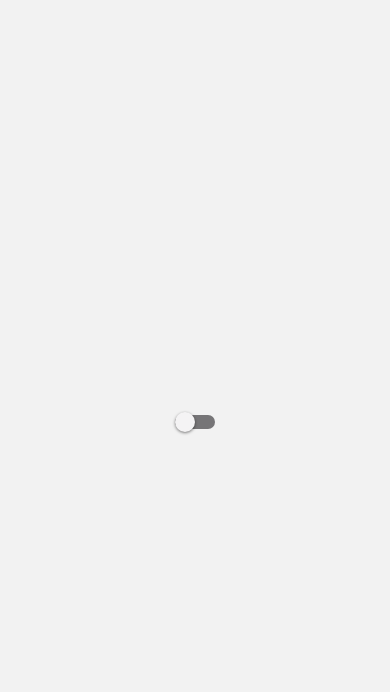
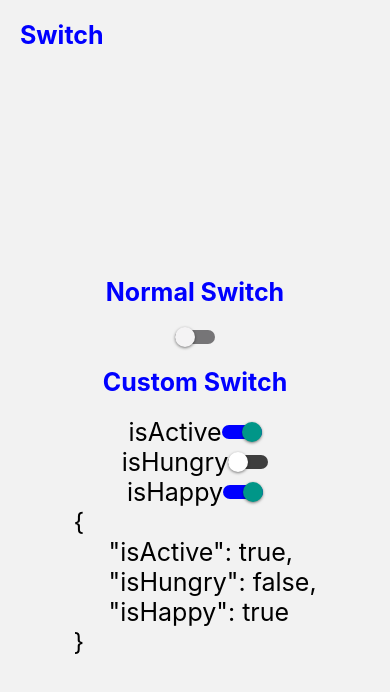
Before and after one commit to josueperezparejo/components-react-native, a React Native app: screen /SwitchScreen in a window 390 px wide. Shown: the top 692 px of the page. Built offline with nearby package versions, Linux system fonts and the light colour scheme.

Commit message:
custom switches

```diff
--- /dev/null
+++ b/src/components/CustomSwitch.tsx
@@ -0,0 +1,30 @@
+import { useState } from 'react'
+import { Switch } from 'react-native'
+import { View } from 'react-native'
+
+interface Props {
+    isActive: boolean,
+    onChange: (value: boolean) => void
+}
+
+export const CustomSwitch = ({ isActive, onChange }: Props) => {
+
+    const [isEnabled, setIsEnabled] = useState(isActive)
+
+    const toggleSwitch = () => {
+        setIsEnabled(previousState => !previousState)
+        onChange(!isEnabled)
+    }
+
+    return (
+        <View>
+            <Switch
+                trackColor={{ false: '#3e3e3e', true: 'blue' }}
+                thumbColor={isEnabled ? '#f5dd4b' : 'white'}
+                ios_backgroundColor="#3e3e3e"
+                onValueChange={toggleSwitch}
+                value={isEnabled}
+            />
+        </View>
+    )
+}
--- /dev/null
+++ b/src/components/HeaderTitle.tsx
@@ -0,0 +1,19 @@
+import React from 'react'
+import { styles } from '../theme/appTheme'
+import { Text, View } from 'react-native'
+import { useSafeAreaInsets } from 'react-native-safe-area-context'
+
+interface Props {
+    title: string
+}
+
+export const HeaderTitle = ({ title }: Props) => {
+
+    const { top } = useSafeAreaInsets()
+
+    return (
+        <View style={{ marginTop: top + 20, marginBottom: 20 }}>
+            <Text style={styles.title}>{title}</Text>
+        </View>
+    )
+}
--- /dev/null
+++ b/src/components/index.js
@@ -0,0 +1,3 @@
+export * from './FlatListMenuItem'
+export * from './HeaderTitle'
+export * from './CustomSwitch'
--- a/src/components/index.tsx
+++ /dev/null
@@ -1 +0,0 @@
-export * from './FlatListMenuItem'
--- a/src/screens/AnimationScreen01.tsx
+++ b/src/screens/AnimationScreen01.tsx
@@ -1,12 +1,16 @@
 
 import { Animated, Button, StyleSheet, View } from 'react-native'
 import { useAnimation } from '../hooks';
+import { HeaderTitle } from '../components';
 
 export const AnimationScreen01 = () => {
 
   const { opacity, position, fadeIn, fadeOut, startMovingPosition } = useAnimation()
 
   return (
+    <View style={{marginHorizontal: 20, flex: 1}}>
+      <HeaderTitle title='Animation 01' />
+
       <View style={styles.container}>
         <Animated.View
           style={{
@@ -24,6 +28,7 @@ export const AnimationScreen01 = () => {
         }} />
         <Button title='fadeOut' onPress={fadeOut} />
       </View>
+    </View>
   )
 }
 
--- a/src/screens/AnimationScreen02.tsx
+++ b/src/screens/AnimationScreen02.tsx
@@ -1,5 +1,6 @@
 import { Animated, PanResponder, StyleSheet, View } from 'react-native'
 import { useRef } from 'react';
+import { HeaderTitle } from '../components';
 
 export const AnimationScreen02 = () => {
 
@@ -25,11 +26,15 @@ export const AnimationScreen02 = () => {
 
 
   return (
-    <View style={styles.container}>
-      <Animated.View
-        {...panResponder.panHandlers}
-        style={[pan.getLayout(), styles.redBox]}
-      />
+    <View style={{marginHorizontal: 20, flex: 1}}>
+      <HeaderTitle title='Animation 02' />
+
+      <View style={styles.container}>
+        <Animated.View
+          {...panResponder.panHandlers}
+          style={[pan.getLayout(), styles.redBox]}
+        />
+      </View>
     </View>
   )
 }
--- a/src/screens/HomeScreen.tsx
+++ b/src/screens/HomeScreen.tsx
@@ -1,20 +1,10 @@
-import { FlatList, Text, View } from "react-native"
-import { useSafeAreaInsets } from "react-native-safe-area-context"
-import { FlatListMenuItem } from "../components"
+import { FlatList, View } from "react-native"
+import { FlatListMenuItem, HeaderTitle } from "../components"
 import { menuItems } from "../data/menuItems"
 import { styles } from "../theme/appTheme"
 
 export const HomeScreen = () => {
 
-  const {top} = useSafeAreaInsets()
-
-  const renderListHeader = () => {
-    return (
-      <View style={{marginTop: top + 20, marginBottom: 20}}>
-        <Text style={styles.title}>Menu de Opciones</Text>
-      </View>
-    )
-  }
 
   const itemSeparator = () => {
     return <View style={{borderBottomWidth: 1, opacity: 1.4, marginVertical: 5}} />
@@ -26,7 +16,7 @@ export const HomeScreen = () => {
         data={menuItems}
         renderItem={({ item }) => <FlatListMenuItem menuItem={item} />}
         keyExtractor={item => item.name}
-        ListHeaderComponent={() => renderListHeader()}
+        ListHeaderComponent={() => <HeaderTitle title="Menu de Opciones" />}
         ItemSeparatorComponent={() => itemSeparator()}
       />
     </View>
--- a/src/screens/SwitchScreen.tsx
+++ b/src/screens/SwitchScreen.tsx
@@ -1,20 +1,66 @@
 import { useState } from 'react';
-import { StyleSheet, Switch, View } from 'react-native'
+import { StyleSheet, Switch, Text, View } from 'react-native'
+import { CustomSwitch, HeaderTitle } from '../components'
+
+interface InitialState {
+  isActive: boolean,
+  isHungry: boolean,
+  isHappy: boolean
+}
 
 export const SwitchScreen = () => {
+
+  const [state, setState] = useState<InitialState>({
+    isActive: true,
+    isHungry: false,
+    isHappy: true
+  })
+
+  const { isActive, isHappy, isHungry } = state
+
+  const onChange = (value: boolean, field: string) => {
+    setState({
+      ...state,
+      [field]: value
+    })
+  }
 
   const [isEnabled, setIsEnabled] = useState(false);
   const toggleSwitch = () => setIsEnabled(previousState => !previousState);
 
   return (
+    <View style={{ marginHorizontal: 20, flex: 1 }}>
+      <HeaderTitle title='Switch' />
+
       <View style={styles.container}>
+        <HeaderTitle title='Normal Switch' />
         <Switch
-        trackColor={{false: '#767577', true: '#81b0ff'}}
+          trackColor={{ false: '#767577', true: '#81b0ff' }}
           thumbColor={isEnabled ? '#f5dd4b' : '#f4f3f4'}
           ios_backgroundColor="#3e3e3e"
           onValueChange={toggleSwitch}
           value={isEnabled}
         />
+
+        <HeaderTitle title='Custom Switch' />
+
+        <View style={styles.switchRow}>
+          <Text style={styles.text}>isActive</Text>
+          <CustomSwitch isActive={isActive} onChange={(value) => onChange(value, 'isActive')} />
+        </View>
+        <View style={styles.switchRow}>
+          <Text style={styles.text}>isHungry</Text>
+          <CustomSwitch isActive={isHungry} onChange={(value) => onChange(value, 'isHungry')} />
+        </View>
+        <View style={styles.switchRow}>
+          <Text style={styles.text}>isHappy</Text>
+          <CustomSwitch isActive={isHappy} onChange={(value) => onChange(value, 'isHappy')} />
+        </View>
+
+        <Text style={styles.text}>
+          {JSON.stringify(state, null, 5)}
+        </Text>
+      </View>
     </View>
   )
 }
@@ -24,5 +70,13 @@ const styles = StyleSheet.create({
     flex: 1,
     justifyContent: 'center',
     alignItems: 'center'
+  },
+  switchRow: {
+    flexDirection: 'row',
+    alignItems: 'center',
+    justifyContent: 'space-between',
+  },
+  text: {
+    fontSize: 25
   }
 });
--- a/src/theme/appTheme.tsx
+++ b/src/theme/appTheme.tsx
@@ -3,7 +3,8 @@ import { StyleSheet } from "react-native";
 export const styles = StyleSheet.create({
     title: {
         fontSize: 25,
-        fontWeight: 'bold'
+        fontWeight: 'bold',
+        color: 'blue'
     },
     globalMargin: {
         marginHorizontal: 20
```
Lines whose indentation alone changed are shown as unchanged.
